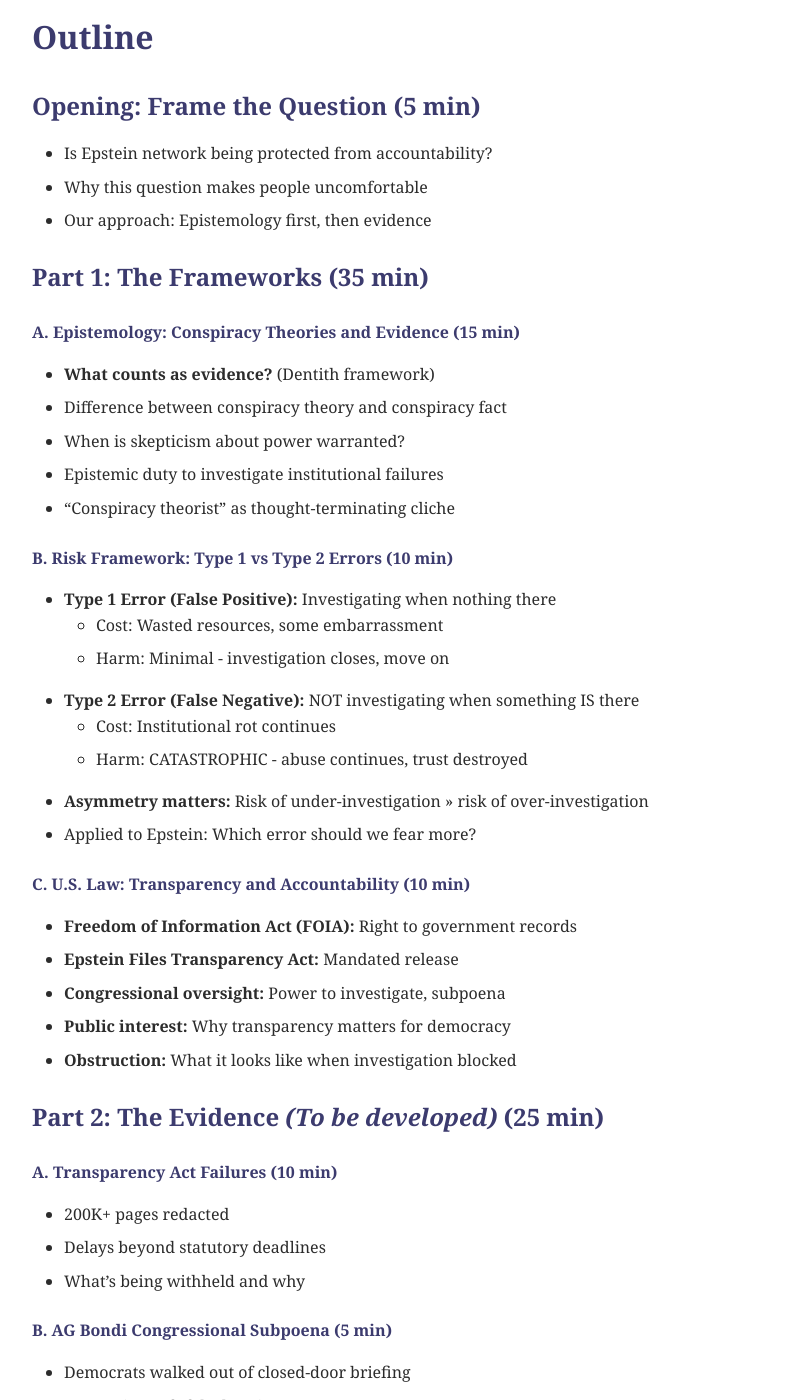
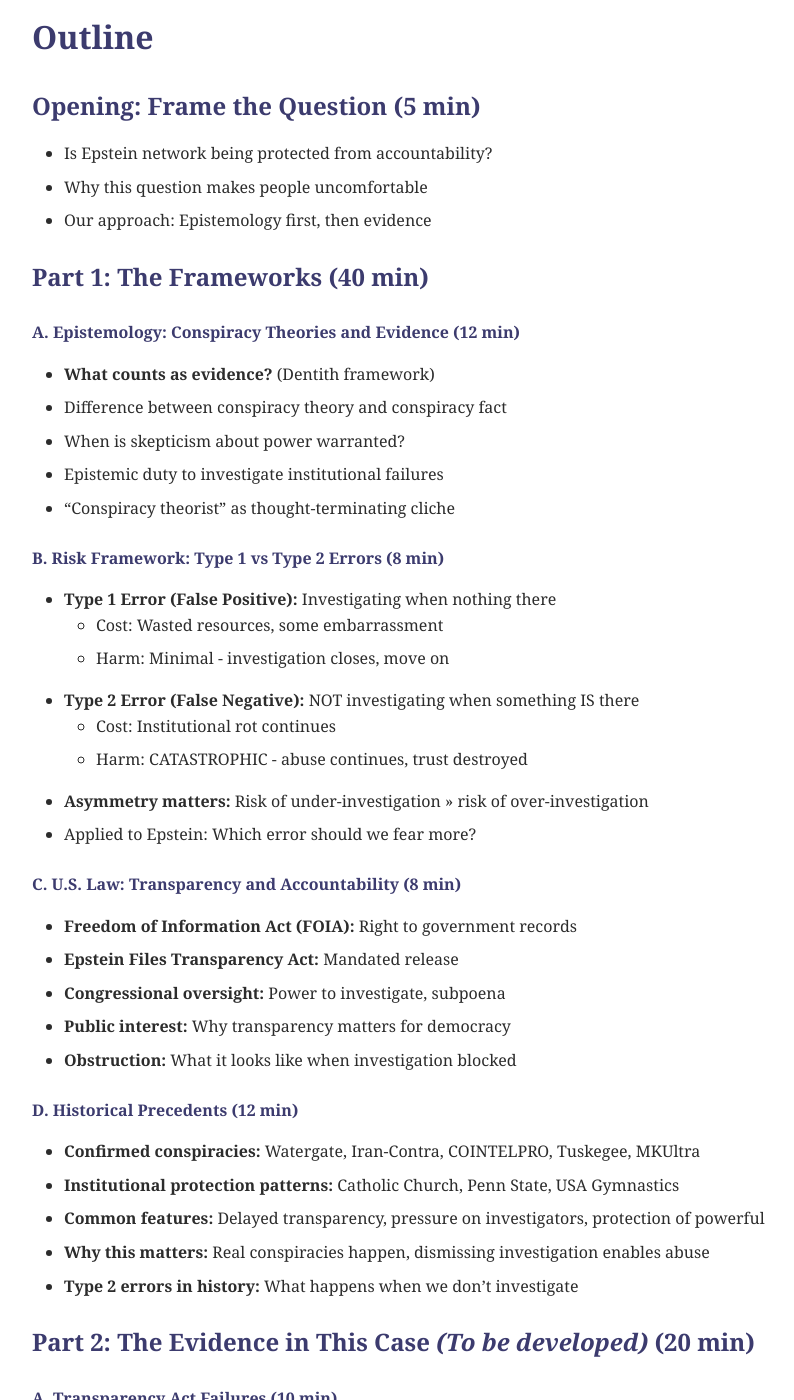
Before and after one commit to beren1hand/citizenstevephd.github.io, a Jekyll site: the page built from _posts/2026-04-13-session-3-epstein.md, in a window 1280 px wide and 1400 px high, scrolled down 534 px. Shown: the whole window, without its empty margins (28-822 px from the left). Built offline with Jekyll 4.4.1, drawn with Linux system fonts in a browser that asks for light colours.

Commit message:
Reorder all sessions: Historical Precedents before Evidence (pattern recognition then application)

```diff
--- a/_posts/2026-04-13-session-3-epstein.md
+++ b/_posts/2026-04-13-session-3-epstein.md
@@ -18,16 +18,16 @@
 - Why this question makes people uncomfortable
 - Our approach: Epistemology first, then evidence
 
-### Part 1: The Frameworks (35 min)
+### Part 1: The Frameworks (40 min)
 
-#### A. Epistemology: Conspiracy Theories and Evidence (15 min)
+#### A. Epistemology: Conspiracy Theories and Evidence (12 min)
 - **What counts as evidence?** (Dentith framework)
 - Difference between conspiracy theory and conspiracy fact
 - When is skepticism about power warranted?
 - Epistemic duty to investigate institutional failures
 - "Conspiracy theorist" as thought-terminating cliche
 
-#### B. Risk Framework: Type 1 vs Type 2 Errors (10 min)
+#### B. Risk Framework: Type 1 vs Type 2 Errors (8 min)
 - **Type 1 Error (False Positive):** Investigating when nothing there
   - Cost: Wasted resources, some embarrassment
   - Harm: Minimal - investigation closes, move on
@@ -37,14 +37,21 @@
 - **Asymmetry matters:** Risk of under-investigation >> risk of over-investigation
 - Applied to Epstein: Which error should we fear more?
 
-#### C. U.S. Law: Transparency and Accountability (10 min)
+#### C. U.S. Law: Transparency and Accountability (8 min)
 - **Freedom of Information Act (FOIA):** Right to government records
 - **Epstein Files Transparency Act:** Mandated release
 - **Congressional oversight:** Power to investigate, subpoena
 - **Public interest:** Why transparency matters for democracy
 - **Obstruction:** What it looks like when investigation blocked
 
-### Part 2: The Evidence *(To be developed)* (25 min)
+#### D. Historical Precedents (12 min)
+- **Confirmed conspiracies:** Watergate, Iran-Contra, COINTELPRO, Tuskegee, MKUltra
+- **Institutional protection patterns:** Catholic Church, Penn State, USA Gymnastics
+- **Common features:** Delayed transparency, pressure on investigators, protection of powerful
+- **Why this matters:** Real conspiracies happen, dismissing investigation enables abuse
+- **Type 2 errors in history:** What happens when we don't investigate
+
+### Part 2: The Evidence in This Case *(To be developed)* (20 min)
 
 #### A. Transparency Act Failures (10 min)
 - 200K+ pages redacted
```
Also changed, not shown: _posts/2026-03-30-session-1-unjustified-war.md (+12 -5 lines), _posts/2026-04-06-session-2-corruption.md (+12 -5 lines).
